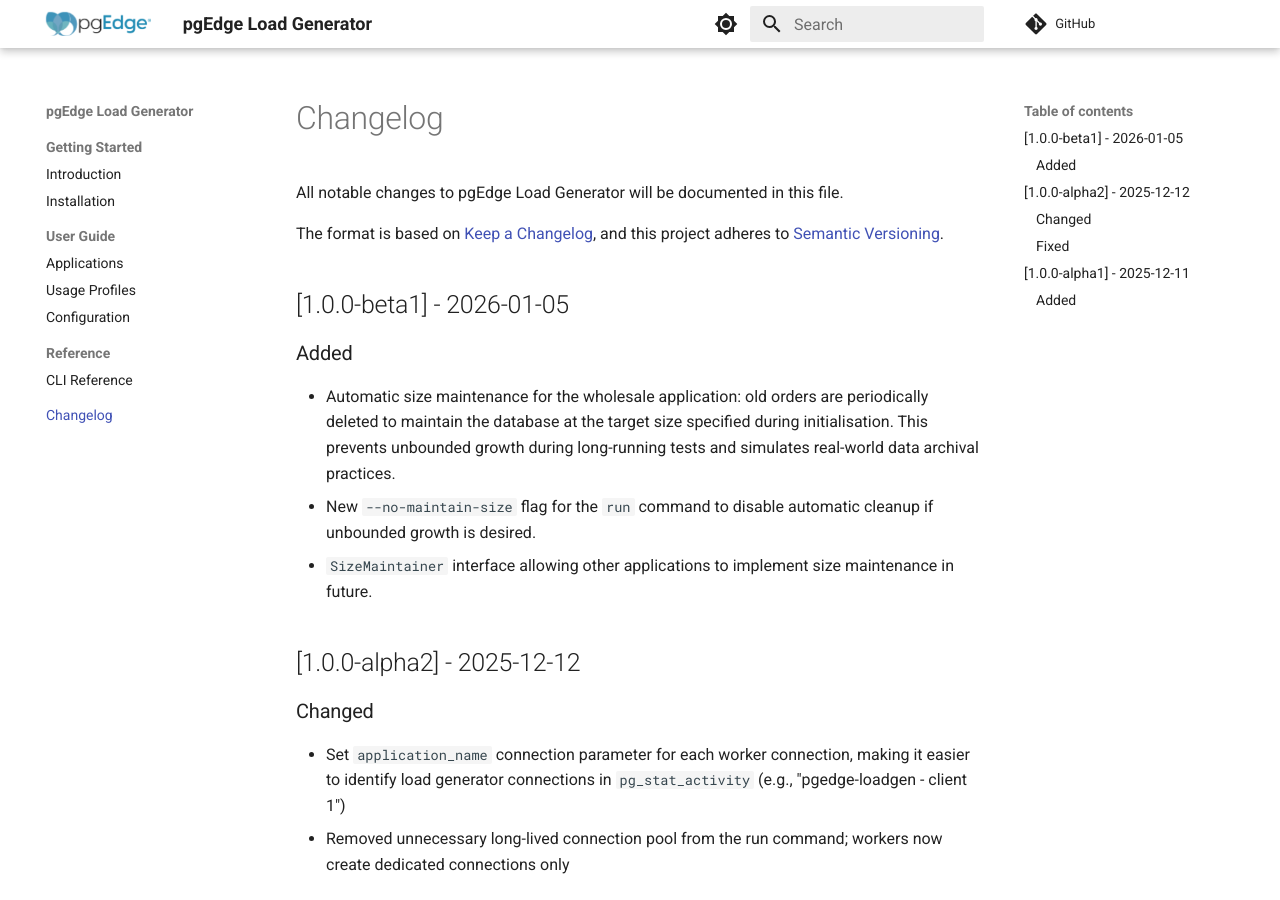
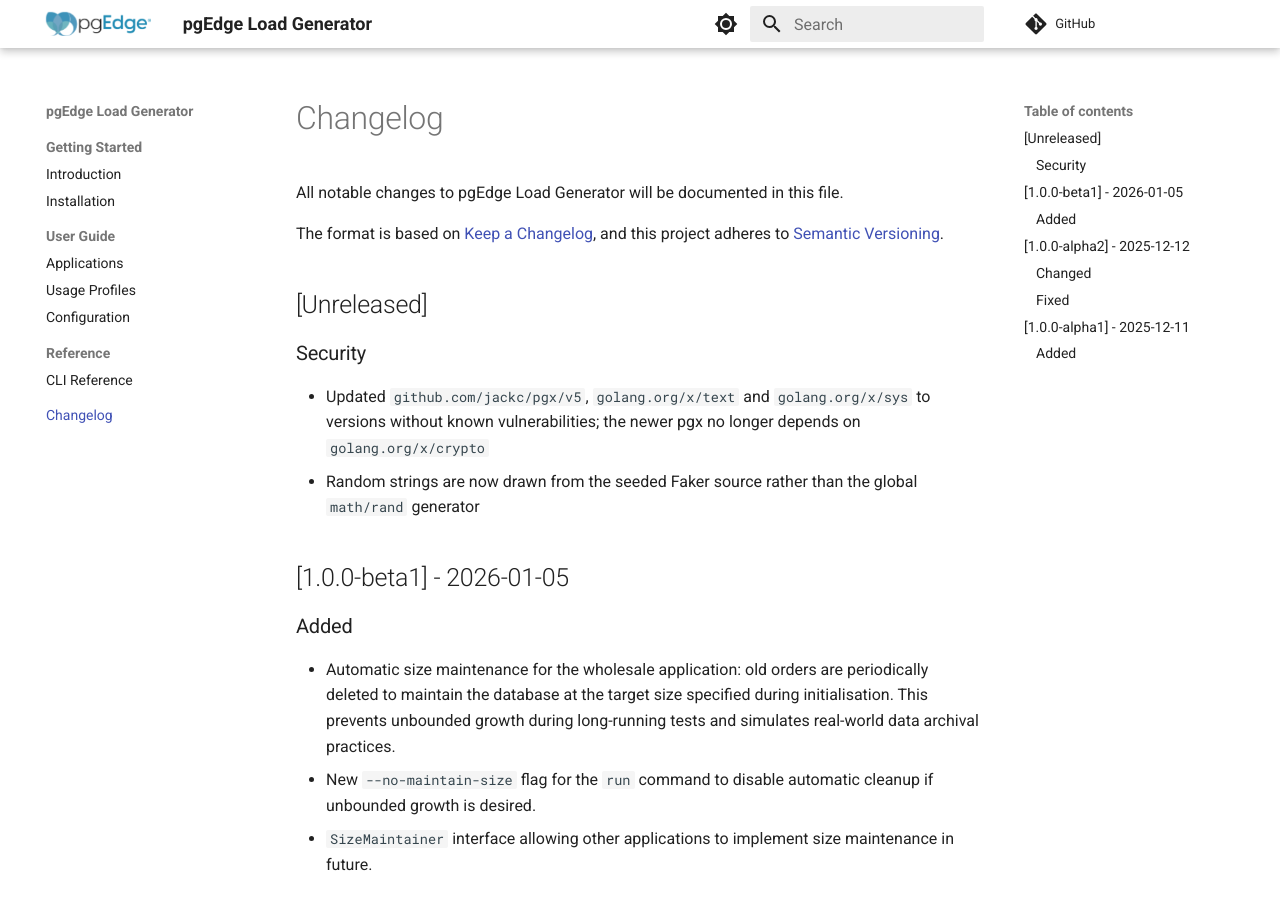
Before and after one commit to pgEdge/pgedge-loadgen, an MkDocs documentation site: the page built from docs/changelog.md, in a window 1280 px wide and 900 px high. Built offline with MkDocs 1.6.1 and Material for MkDocs 9.7.7, drawn with Linux system fonts in a browser that asks for light colours; comment, search, counter and statistics services are not loaded.

Commit message:
Update vulnerable Go modules and drop math/rand from the faker
Bump github.com/jackc/pgx/v5 to v5.12.0, golang.org/x/text to v0.41.0
and golang.org/x/sys to v0.47.0. The newer pgx no longer pulls in
golang.org/x/crypto, so that module and its advisories go away
entirely. The versions chosen still build with the go 1.25.9 directive.

Faker.RandomString now uses the Faker's own seeded source instead of
the global math/rand generator, which also makes it reproducible under
NewFakerWithSeed.

```diff
--- a/docs/changelog.md
+++ b/docs/changelog.md
@@ -6,6 +6,16 @@ file.
 The format is based on [Keep a Changelog](https://keepachangelog.com/),
 and this project adheres to
 [Semantic Versioning](https://semver.org/spec/v2.0.0.html).
+
+## [Unreleased]
+
+### Security
+
+- Updated `github.com/jackc/pgx/v5`, `golang.org/x/text` and
+  `golang.org/x/sys` to versions without known vulnerabilities; the
+  newer pgx no longer depends on `golang.org/x/crypto`
+- Random strings are now drawn from the seeded Faker source rather than
+  the global `math/rand` generator
 
 ## [1.0.0-beta1] - 2026-01-05
 
```
Also changed, not shown: 3 other files.
